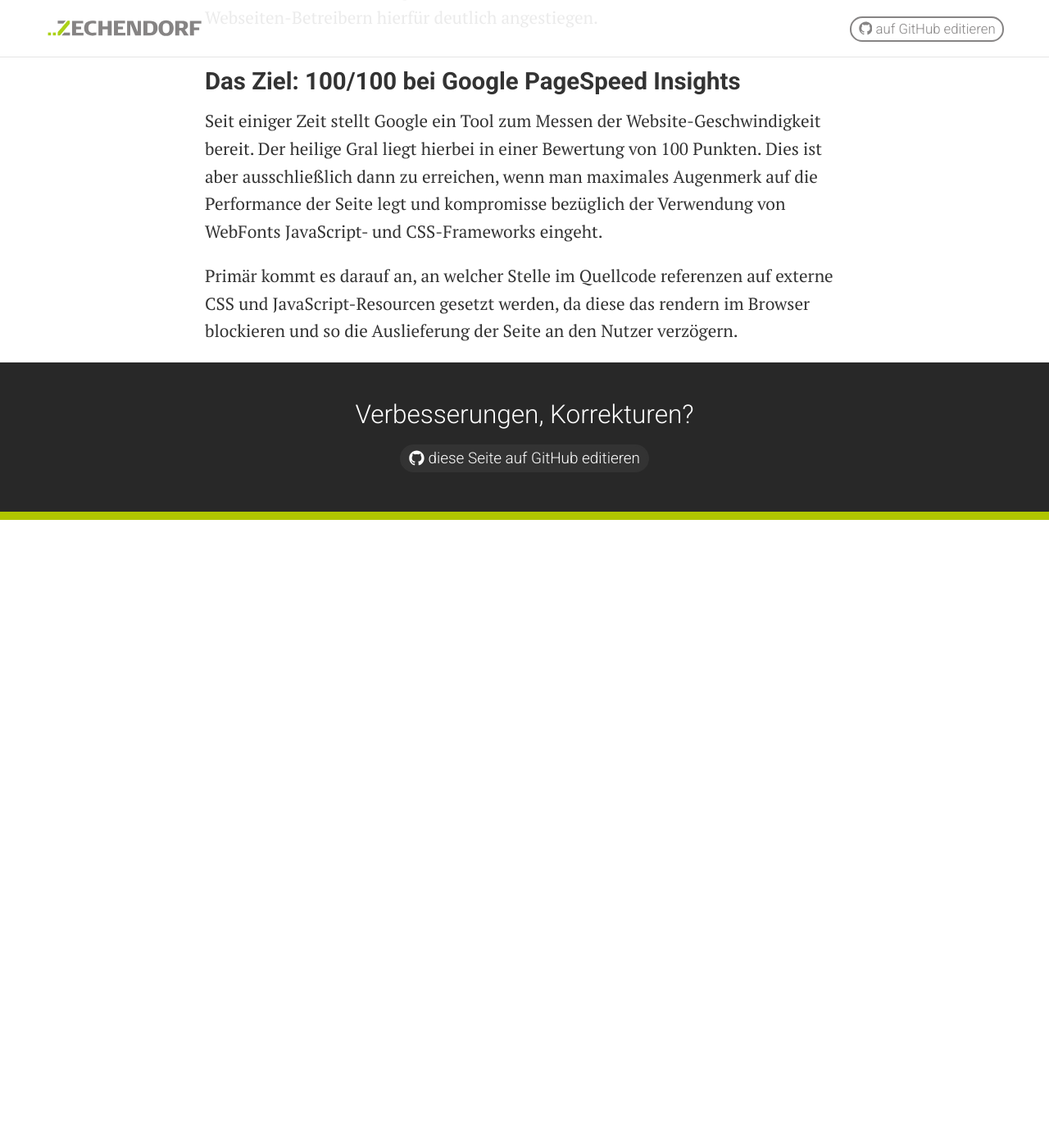
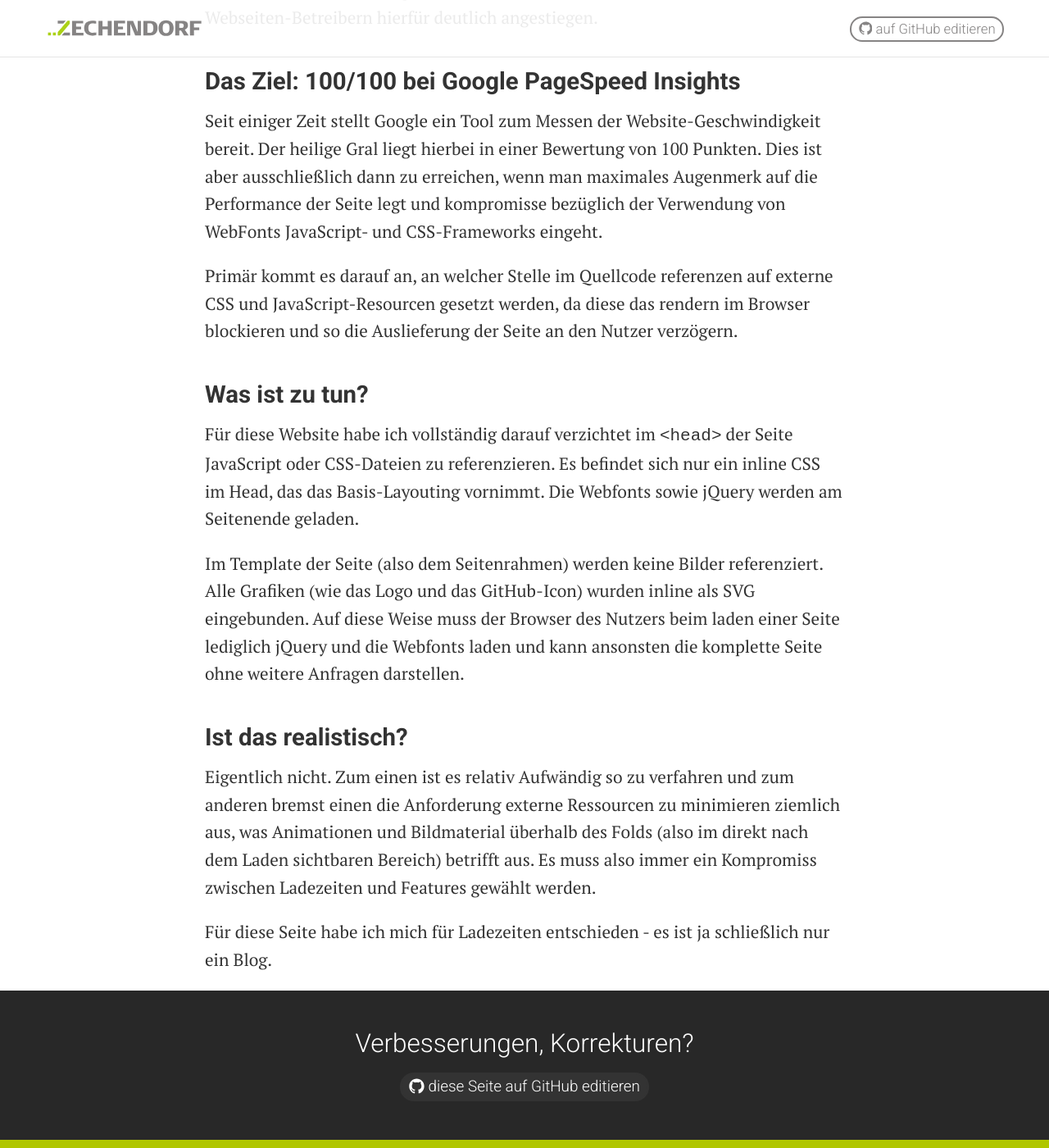
Before and after one commit to zechendorf/zechendorf.github.io, a Jekyll site: the page built from _posts/2016-12-05-maximale-geschwindigkeit.markdown, in a window 1280 px wide and 1400 px high, scrolled down 283 px. Shown: the whole window at 82% size. Built offline with Jekyll 4.4.1, drawn with Linux system fonts in a browser that asks for light colours; before the commit the page ends 917 px from its top, so only the background shows below that.

Commit message:
maximale-geschwindigkeit finalized

```diff
--- a/_posts/2016-12-05-maximale-geschwindigkeit.markdown
+++ b/_posts/2016-12-05-maximale-geschwindigkeit.markdown
@@ -14,3 +14,15 @@ Spätestens seitdem Google die Auslieferungszeiten bzw. Ladegeschwindigkeiten vo
 Seit einiger Zeit stellt Google ein Tool zum Messen der Website-Geschwindigkeit bereit. Der heilige Gral liegt hierbei in einer Bewertung von 100 Punkten. Dies ist aber ausschließlich dann zu erreichen, wenn man maximales Augenmerk auf die Performance der Seite legt und kompromisse bezüglich der Verwendung von WebFonts JavaScript- und CSS-Frameworks eingeht.
 
 Primär kommt es darauf an, an welcher Stelle im Quellcode referenzen auf externe CSS und JavaScript-Resourcen gesetzt werden, da diese das rendern im Browser blockieren und so die Auslieferung der Seite an den Nutzer verzögern.
+
+## Was ist zu tun?
+
+Für diese Website habe ich vollständig darauf verzichtet im `<head>` der Seite JavaScript oder CSS-Dateien zu referenzieren. Es befindet sich nur ein inline CSS im Head, das das Basis-Layouting vornimmt. Die Webfonts sowie jQuery werden am Seitenende geladen.
+
+Im Template der Seite (also dem Seitenrahmen) werden keine Bilder referenziert. Alle Grafiken (wie das Logo und das GitHub-Icon) wurden inline als SVG eingebunden. Auf diese Weise muss der Browser des Nutzers beim laden einer Seite lediglich jQuery und die Webfonts laden und kann ansonsten die komplette Seite ohne weitere Anfragen darstellen.
+
+## Ist das realistisch?
+
+Eigentlich nicht. Zum einen ist es relativ Aufwändig so zu verfahren und zum anderen bremst einen die Anforderung externe Ressourcen zu minimieren ziemlich aus, was Animationen und Bildmaterial überhalb des Folds (also im direkt nach dem Laden sichtbaren Bereich) betrifft aus. Es muss also immer ein Kompromiss zwischen Ladezeiten und Features gewählt werden.
+
+Für diese Seite habe ich mich für Ladezeiten entschieden - es ist ja schließlich nur ein Blog.
```
Also changed, not shown: other parts of _posts/2016-12-05-maximale-geschwindigkeit.markdown (+1 -1 lines).
